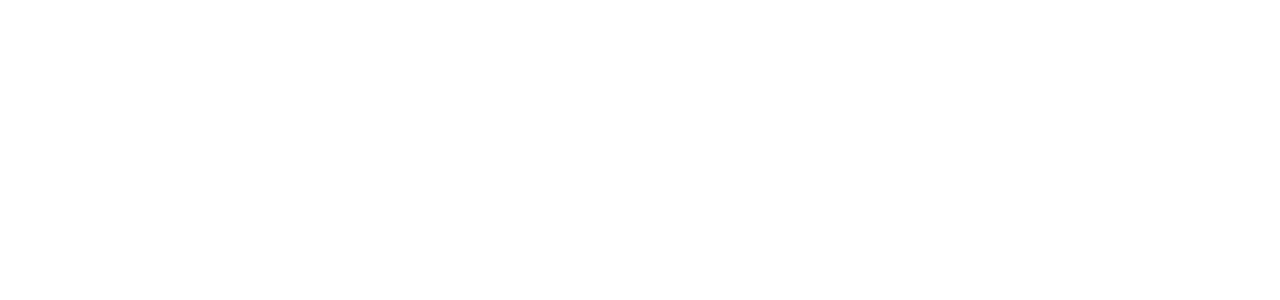
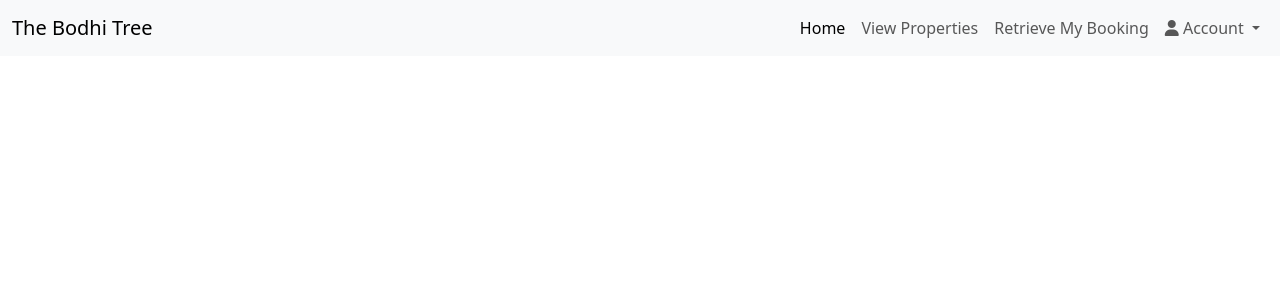
Before and after one commit to felipesandoli/ci_pp5_thebodhitree, a Django app: page / in a window 1280 px wide. Before the commit the part shown is empty. Shown: the top 300 px of the page. Run offline with Django 4.2, Linux system fonts and the light colour scheme; some libraries are stand-ins or nearby versions.

Commit message:
Add navigation menu

```diff
--- a/templates/base.html
+++ b/templates/base.html
@@ -3,9 +3,31 @@
 <head>
     <meta charset="UTF-8">
     <meta name="viewport" content="width=device-width, initial-scale=1.0">
+
+    {% block css %}
+    <link href="https://cdn.jsdelivr.net/npm/bootstrap@5.3.0/dist/css/bootstrap.min.css" rel="stylesheet" integrity="sha384-9ndCyUaIbzAi2FUVXJi0CjmCapSmO7SnpJef0486qhLnuZ2cdeRhO02iuK6FUUVM" crossorigin="anonymous">
+    {% endblock %}
+
+    {% block js %}
+    <script src="https://kit.fontawesome.com/f6243e1b74.js" crossorigin="anonymous"></script>
+    <script src="https://cdn.jsdelivr.net/npm/bootstrap@5.3.0/dist/js/bootstrap.bundle.min.js" integrity="sha384-geWF76RCwLtnZ8qwWowPQNguL3RmwHVBC9FhGdlKrxdiJJigb/j/68SIy3Te4Bkz" crossorigin="anonymous"></script>
+    {% endblock %}
     <title>The Bodhi Tree</title>
 </head>
 <body>
-
+    <header class="container-fluid p-0">
+        <!-- Adapted from bootstrap  -->
+        <nav class="navbar navbar-expand-lg bg-body-tertiary">
+            <div class="container-fluid">
+                <a class="navbar-brand" href="{% url 'home' %}">The Bodhi Tree</a>
+                <button class="navbar-toggler" type="button" data-bs-toggle="collapse" data-bs-target="#navbarSupportedContent" aria-controls="navbarSupportedContent" aria-expanded="false" aria-label="Toggle navigation">
+                    <span class="navbar-toggler-icon"></span>
+                </button>
+                <div class="collapse navbar-collapse" id="navbarSupportedContent">
+                    {% include 'includes/main-nav.html' %}
+                </div>
+            </div>
+          </nav>
+    </header>
 </body>
 </html>
--- /dev/null
+++ b/templates/includes/main-nav.html
@@ -0,0 +1,24 @@
+<ul class="navbar-nav ms-auto mb-2 mb-lg-0">
+    <li class="nav-item">
+        <a class="nav-link active" aria-current="page" href="{% url 'home' %}">Home</a>
+    </li>
+    <li class="nav-item">
+        <a class="nav-link" href="#">View Properties</a>
+    </li>
+    <li class="nav-item">
+        <a class="nav-link" href="#">{% if user.is_authenticated %}My Bookings{% else %}Retrieve My Booking{% endif %}</a>
+    </li>
+    <li class="nav-item dropdown">
+        <a class="nav-link dropdown-toggle" href="#" role="button" data-bs-toggle="dropdown" aria-expanded="false">
+            <i class="fas fa-user"></i> Account
+        </a>
+        <ul class="dropdown-menu dropdown-menu-end">
+            {% if user.is_authenticated %}
+                <li><a class="dropdown-item" href="#">Logout</a></li>
+            {% else %}
+                <li><a class="dropdown-item" href="#">Create an account</a></li>
+                <li><a class="dropdown-item" href="#">Log in</a></li>
+            {% endif %}
+        </ul>
+    </li>
+    </ul>
```
